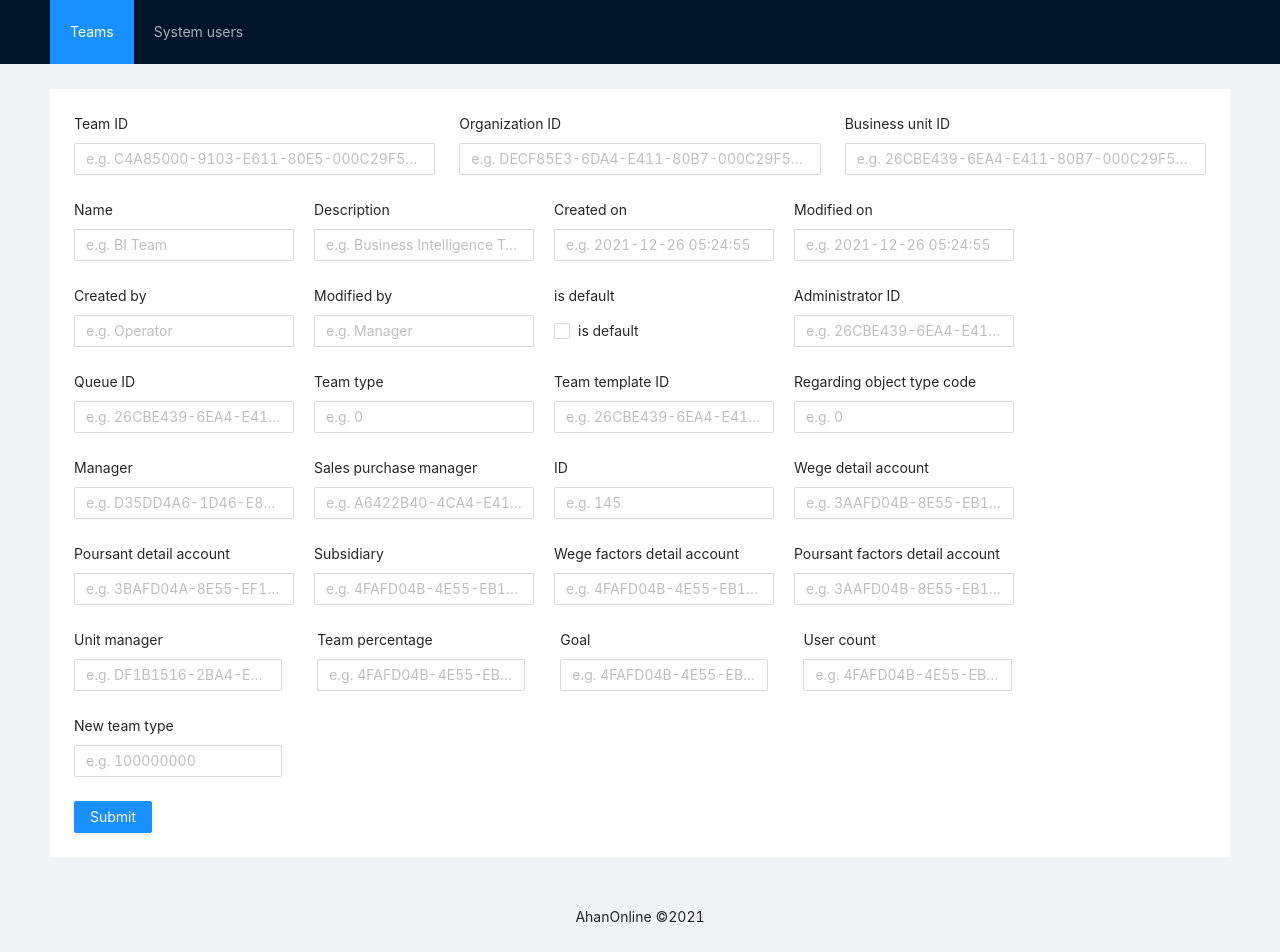
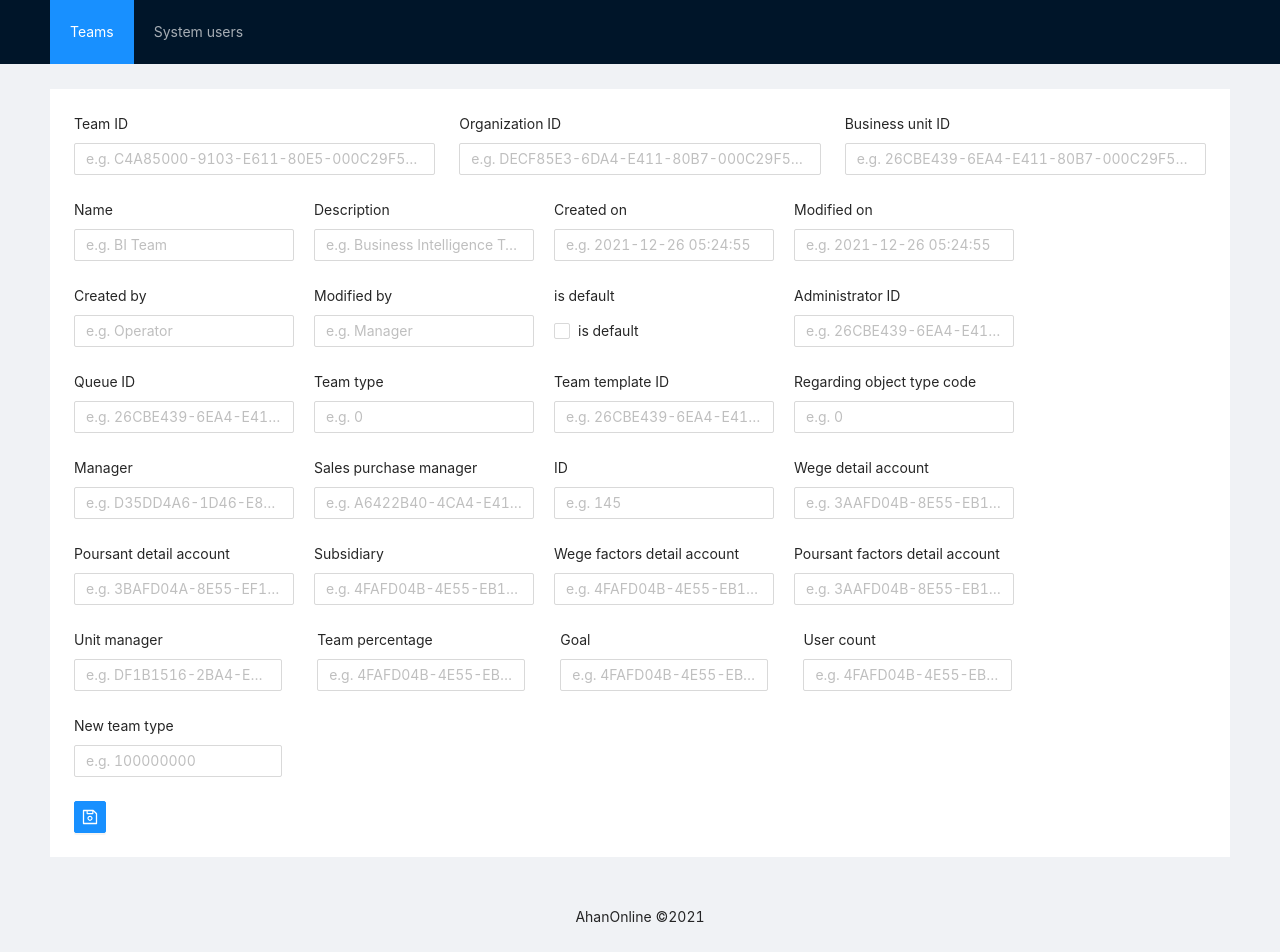
Before and after one commit to MrTechHunter/AhanOnline-Frontend, a React (Create React App) app: page /teams/add in a window 1280 px wide. Built offline with nearby package versions, Linux system fonts and the light colour scheme.

Commit message:
axios POST added to AddTeam component

```diff
--- a/src/components/AddTeam.jsx
+++ b/src/components/AddTeam.jsx
@@ -2,19 +2,8 @@ import React, { useState } from "react";
 
 import { SaveOutlined } from "@ant-design/icons";
 
-import {
-  Form,
-  Input,
-  Button,
-  Checkbox,
-  Row,
-  Col,
-  Divider,
-  DatePicker,
-  Select,
-} from "antd";
-
-const { Option } = Select;
+import { Form, Input, Button, Checkbox, Row, Col } from "antd";
+import axios from "axios";
 
 function AddTeam() {
   const [teamid, set_teamid] = useState("");
@@ -76,6 +65,47 @@ function AddTeam() {
     console.log(goal);
     console.log(usercount);
     console.log(newteamtype);
+
+    axios
+      .post(
+        "http://127.0.0.1:8000/teams/",
+        {
+          teamid,
+          organizationid,
+          businessunitid,
+          name,
+          description,
+          createdon,
+          modifiedon,
+          createdby,
+          modifiedby,
+          isdefault,
+          administratorid,
+          queueid,
+          teamtype,
+          teamtemplateid,
+          regardingobjecttypecode,
+          manager,
+          salespurchasemanager,
+          id,
+          wegedetailaccount,
+          poursantdetailaccount,
+          subsidiary,
+          wegefactorsdetailaccount,
+          poursantfactorsdetailaccount,
+          unitmanager,
+          teampercentage,
+          goal,
+          usercount,
+          newteamtype,
+        },
+        {
+          headers: {
+            "Content-type": "application/json",
+          },
+        }
+      )
+      .then(() => console.log("Done"));
   };
 
   return (
@@ -365,9 +395,7 @@ function AddTeam() {
         {/* Submit button */}
         <Row gutter={5}>
           <Col span={5}>
-            <Button onClick={postData} type="primary">
-              Submit
-            </Button>
+            <Button onClick={postData} type="primary" icon={<SaveOutlined />} />
           </Col>
         </Row>
         {/* Submit button end */}
```
